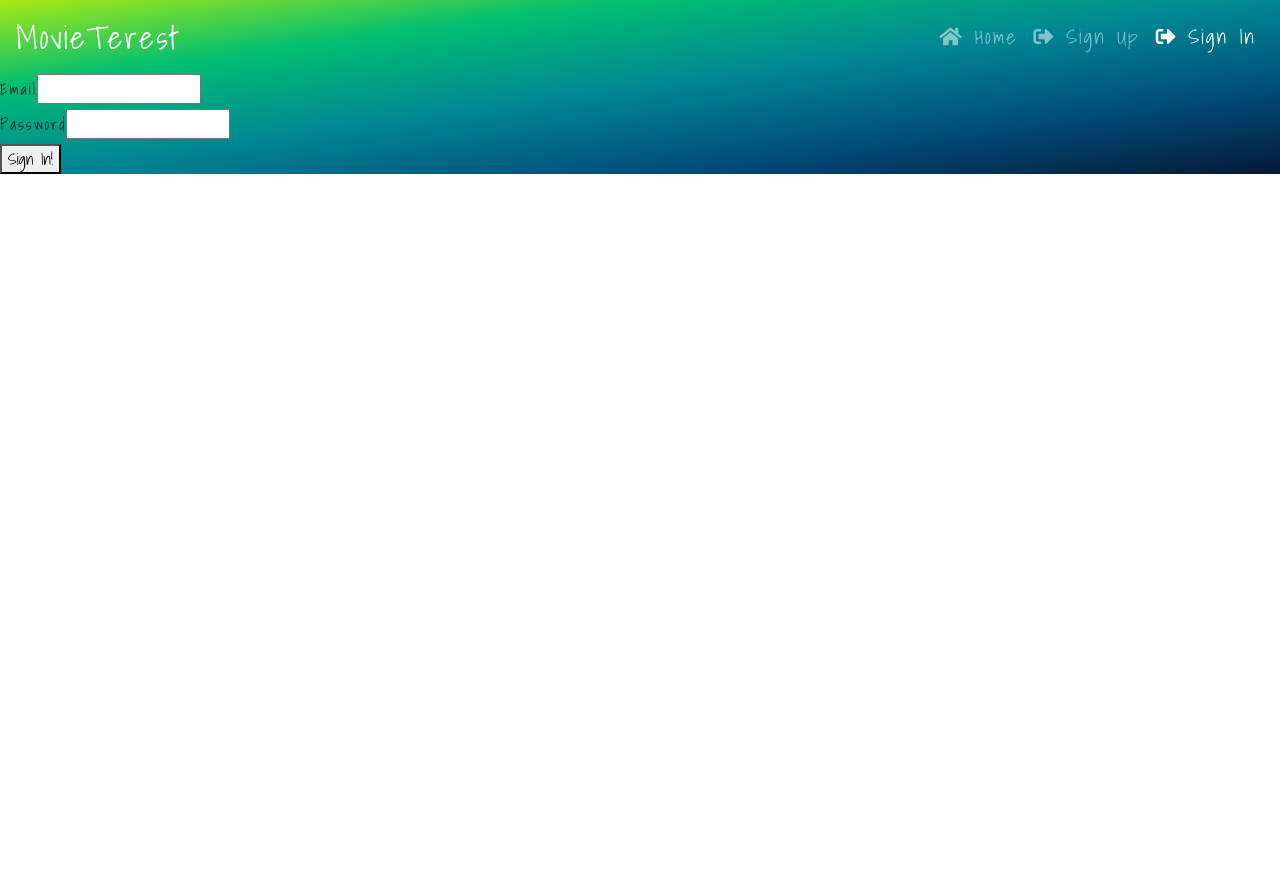
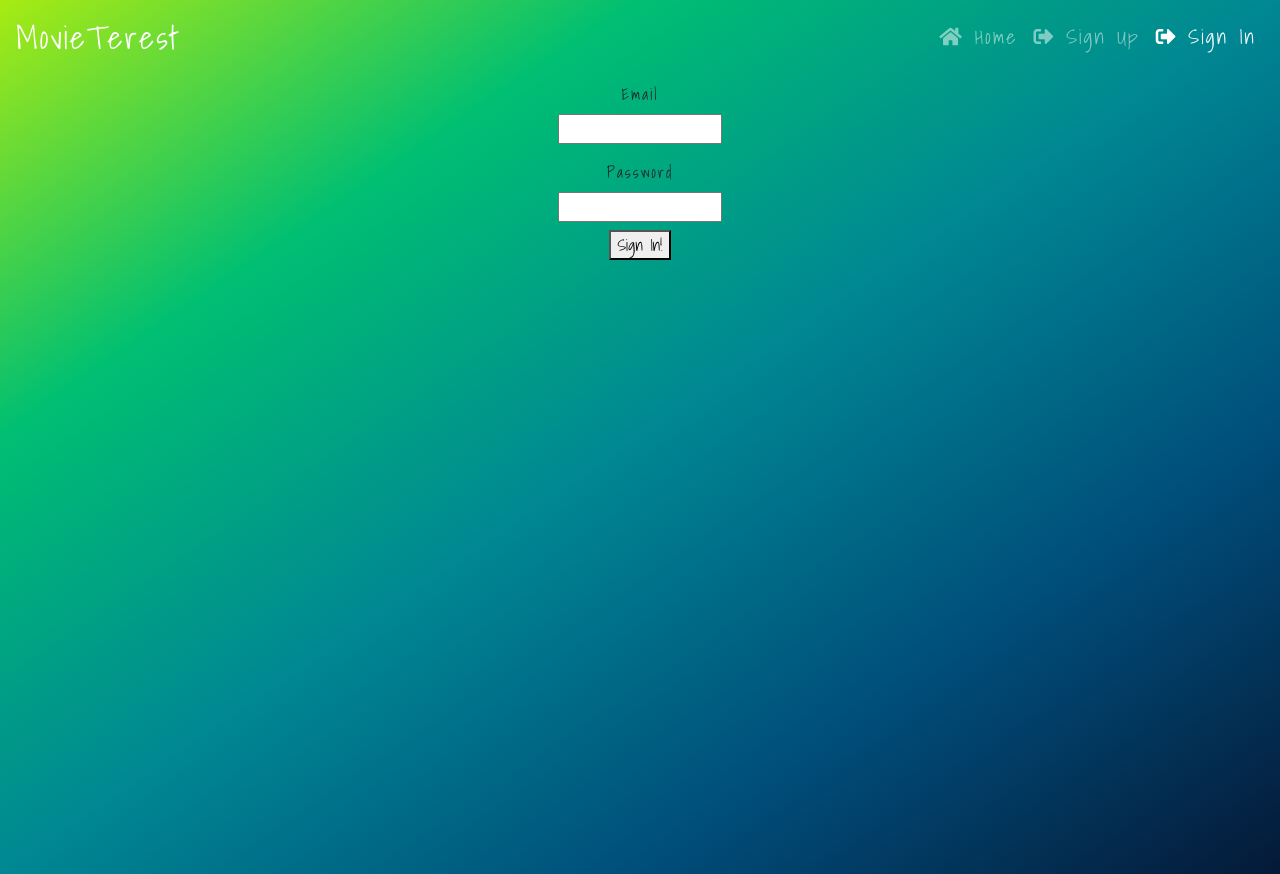
Before and after one commit to angelbenoit/MovieTerest, a React (Create React App) app in the folder client/: page /signin in a window 1280 px wide. Before the commit the page ends 800 px from the top, so only its background shows below. Built offline with nearby package versions, Linux system fonts and the light colour scheme.

Commit message:
style login and signup pages

```diff
--- a/client/src/css/style.css
+++ b/client/src/css/style.css
@@ -275,3 +275,17 @@ html, body {
 .navbar .nav-link {
   font-size: 1.25rem;
   color: white; }
+
+.formSubmit{
+  min-height: 100vh;
+  display: flex;
+  flex-direction: column;
+  align-items: center;
+}
+
+.formItem{
+  display: flex;
+  flex-direction: column;
+  align-items: center;
+  padding: .5rem;
+}
```
